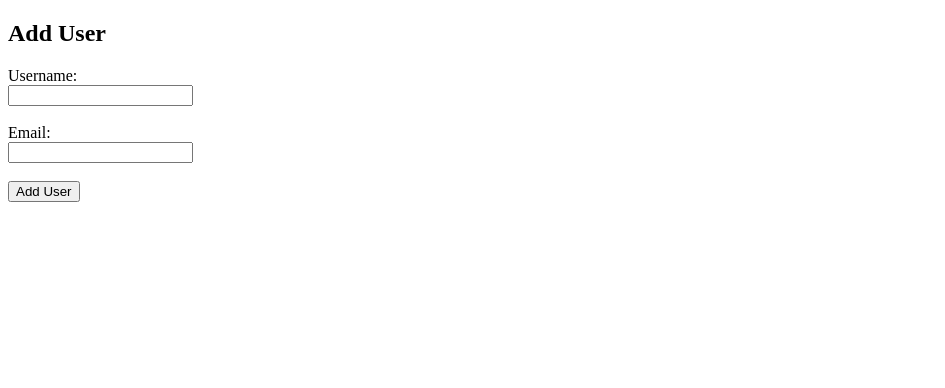
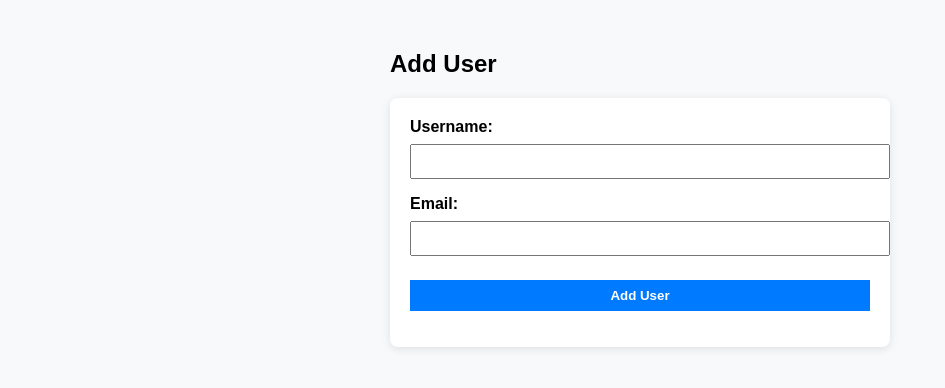
Before and after one commit to Sedhubabu/django-turso, a Django app: page /users/add/ in a window 1280 px wide. Shown: the top 388 px of the page, without its empty margins (0-945 px from the left). Run offline with Django 5.2, Linux system fonts and the light colour scheme; parts of the project's set-up code (start-up, migrations or seed data) failed here and were passed over.

Commit message:
update 8

```diff
--- a/app/templates/add_user.html
+++ b/app/templates/add_user.html
@@ -1,17 +1,56 @@
 <!-- app/templates/add_user.html -->
 <!DOCTYPE html>
-<html>
+<html lang="en">
 <head>
+    <meta charset="UTF-8">
     <title>Add User</title>
+    <style>
+        body {
+            font-family: sans-serif;
+            padding: 30px;
+            max-width: 500px;
+            margin: auto;
+            background-color: #f8f9fa;
+        }
+        form {
+            background-color: white;
+            padding: 20px;
+            border-radius: 8px;
+            box-shadow: 0 2px 10px rgba(0, 0, 0, 0.1);
+        }
+        label {
+            font-weight: bold;
+        }
+        input, button {
+            width: 100%;
+            padding: 8px;
+            margin-top: 8px;
+            margin-bottom: 16px;
+        }
+        button {
+            background-color: #007bff;
+            border: none;
+            color: white;
+            font-weight: bold;
+            cursor: pointer;
+        }
+        button:hover {
+            background-color: #0056b3;
+        }
+    </style>
 </head>
 <body>
     <h2>Add User</h2>
+
     <form method="POST">
         {% csrf_token %}
-        <label>Username:</label><br>
-        <input type="text" name="username" required><br><br>
-        <label>Email:</label><br>
-        <input type="email" name="email" required><br><br>
+
+        <label for="username">Username:</label>
+        <input type="text" name="username" id="username" required>
+
+        <label for="email">Email:</label>
+        <input type="email" name="email" id="email" required>
+
         <button type="submit">Add User</button>
     </form>
 </body>
--- a/app/views.py
+++ b/app/views.py
@@ -18,18 +18,20 @@ from .models_sqla import SessionLocal, Item, User
 from django.shortcuts import render
 from django.http import JsonResponse
 from .models_sqla import SessionLocal, User
+from app.models import User
+from app.db import SessionLocal
 
 def add_user(request):
     if request.method == 'POST':
         username = request.POST.get('username')
         email = request.POST.get('email')
+
         session = SessionLocal()
         user = User(username=username, email=email)
         session.add(user)
         session.commit()
         return JsonResponse({'status': 'User created'})
 
-    # Render form on GET
     return render(request, 'add_user.html')
 
 
--- a/mysite/settings.py
+++ b/mysite/settings.py
@@ -53,7 +53,8 @@ ROOT_URLCONF = 'mysite.urls'
 TEMPLATES = [
     {
         'BACKEND': 'django.template.backends.django.DjangoTemplates',
-        'DIRS': [BASE_DIR / 'app' / 'templates'],  # or your template dir
+        'DIRS': [BASE_DIR / 'app' / 'templates'],
+  # or your template dir
         'APP_DIRS': True,
         'OPTIONS': {
             'context_processors': [
```
Also changed, not shown: app/db.py (added, +9 -0 lines).
